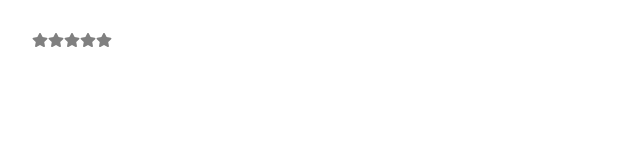
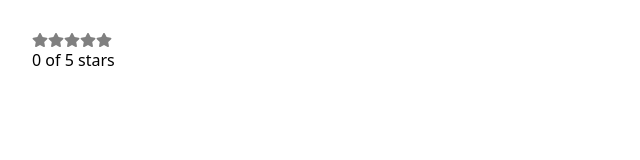
Before and after one commit to yuran-nhassengo/react-001, a React (Vite) app: page / in a window 1280 px wide. Shown: the top 160 px of the page, without its empty margins (0-640 px from the left). Built offline with nearby package versions, Linux system fonts and the light colour scheme.

Commit message:
add state

```diff
--- a/src/components/002/Star.jsx
+++ b/src/components/002/Star.jsx
@@ -1,8 +1,14 @@
-import React from 'react'
+import React, { useState } from 'react'
 import { FaStar } from 'react-icons/fa'
 
-export const Star = ({selected=false}) => {
+export const Star = ({selected=false,onSelect=f=>f}) => {
+
+    const [select,setSelect] = useState(false);
+
+
+
   return (
-        <FaStar color={selected ? "red" : "grey"}/>
+        <FaStar color={selected ? "red" : "grey"}
+        onClick={onSelect}/>
   )
 }
--- a/src/components/002/StarRating.jsx
+++ b/src/components/002/StarRating.jsx
@@ -1,14 +1,29 @@
-import React from 'react'
+import React, { useState } from 'react'
 import { FaStar } from 'react-icons/fa'
 import { Star } from './Star'
 
 function StarRating({totalStars =5}) {
 
+    const [selectedStars,setSelectedStars] = useState(0);
+
+
+
     const createArray = length =>[...Array(length)];
 
+
   return (
-        <div className="flex">
-             {createArray(totalStars).map((n,i) => <Star key={i}/>)}
+        <div>
+            <div className="flex">
+                {createArray(totalStars).map((n,i) =>
+                    <Star key={i}
+                    selected={selectedStars > i}
+                    onSelect={() => setSelectedStars(i+1)}/>)
+                }
+
+            </div>
+            <p className='flex'>
+                {selectedStars} of {totalStars}  stars
+            </p>
         </div>
   )
 }
```
